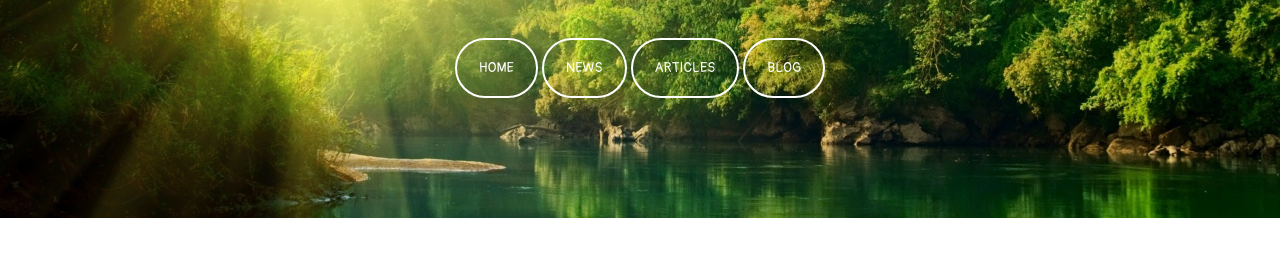
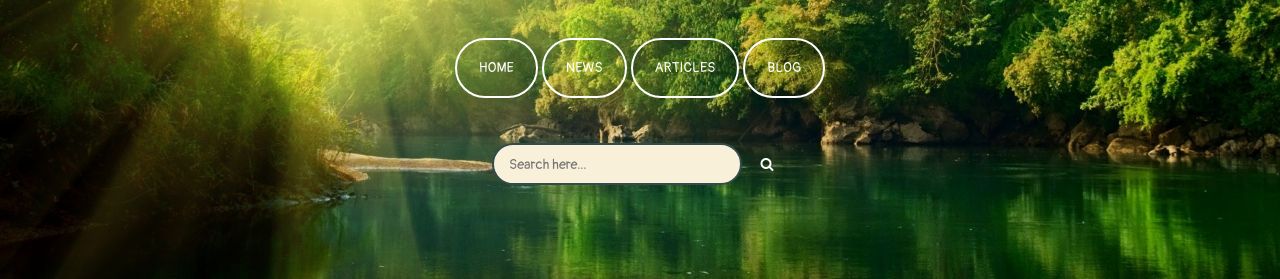
Before and after one commit to MurphyDownpour/templateLast, a plain HTML site: page index.html in a window 1280 px wide. Shown: the part 295-574 px from the top of the page. Drawn offline with nearby package versions, Linux system fonts and the light colour scheme.

Commit message:
Search field added

```diff
--- a/index.html
+++ b/index.html
@@ -24,6 +24,14 @@
   						<button class="navButton">news</button>
   						<button class="navButton">articles</button>
   						<button class="navButton">blog</button>
+					</div>
+				</div>
+				<div class="row" id="search">
+					<div class="col-md-12">
+						<form>
+						  <input type="text" placeholder="Search here...">
+						  <button type="submit"></button>
+						</form>
 					</div>
 				</div>
 			</div>
--- a/sass/style.scss
+++ b/sass/style.scss
@@ -37,7 +37,7 @@ $mainFont: 'Poppins', sans-serif;
 					letter-spacing: 1px;
 				}
 			}
-			>:last-child{
+			>:nth-child(2){
 				text-align: center;
 				>.btn-group{
 					margin-top: 45px;
@@ -55,6 +55,39 @@ $mainFont: 'Poppins', sans-serif;
 					>button:hover{
 						background-color: white;
 						color: black;
+					}
+				}
+			}
+			>:last-child{
+				text-align: center;
+				margin-top: 45px;
+				>.col-md-12{
+					>form{
+						>input{
+							width: 250px;
+						    height: 42px;
+						    padding-left: 15px;
+						    border-radius: 42px;
+						    border: 2px solid #324b4e;
+						    background: #F9F0DA;
+						    outline: none;
+						    transition: .3s linear;
+						    font-family: 'Pangolin', cursive;
+						}
+						>input:focus{
+							width: 300px;
+						}
+						>button{
+							width: 42px;
+						  	height: 42px;
+						  	background: none;
+						  	border: none;
+						}
+						>button:before{
+							content: "\f002";
+  							font-family: FontAwesome;
+  							color: white;
+						}
 					}
 				}
 			}
@@ -220,6 +253,10 @@ $mainFont: 'Poppins', sans-serif;
 								font-family: $mainFont;
 							}
 						}
+						li:before{
+							content: url(../img/cat-arrow.png);
+							margin-right: 5px;
+						}
 						hr{
 							background-color: white;
 							height: 0.1px;
@@ -267,10 +304,10 @@ $mainFont: 'Poppins', sans-serif;
 					font-size: 18px;
 					margin-right: 10px;
 					cursor: pointer;
-					transition: all .3s ease;
+					transition: all 1s ease;
 				}
 				i:hover{
-					transform: scale(1.5);
+					transform: rotateY(360deg);
 				}
 			}
 		}
```
Also changed, not shown: css/style.css, img/cat-arrow.png (added), 1 other file.
